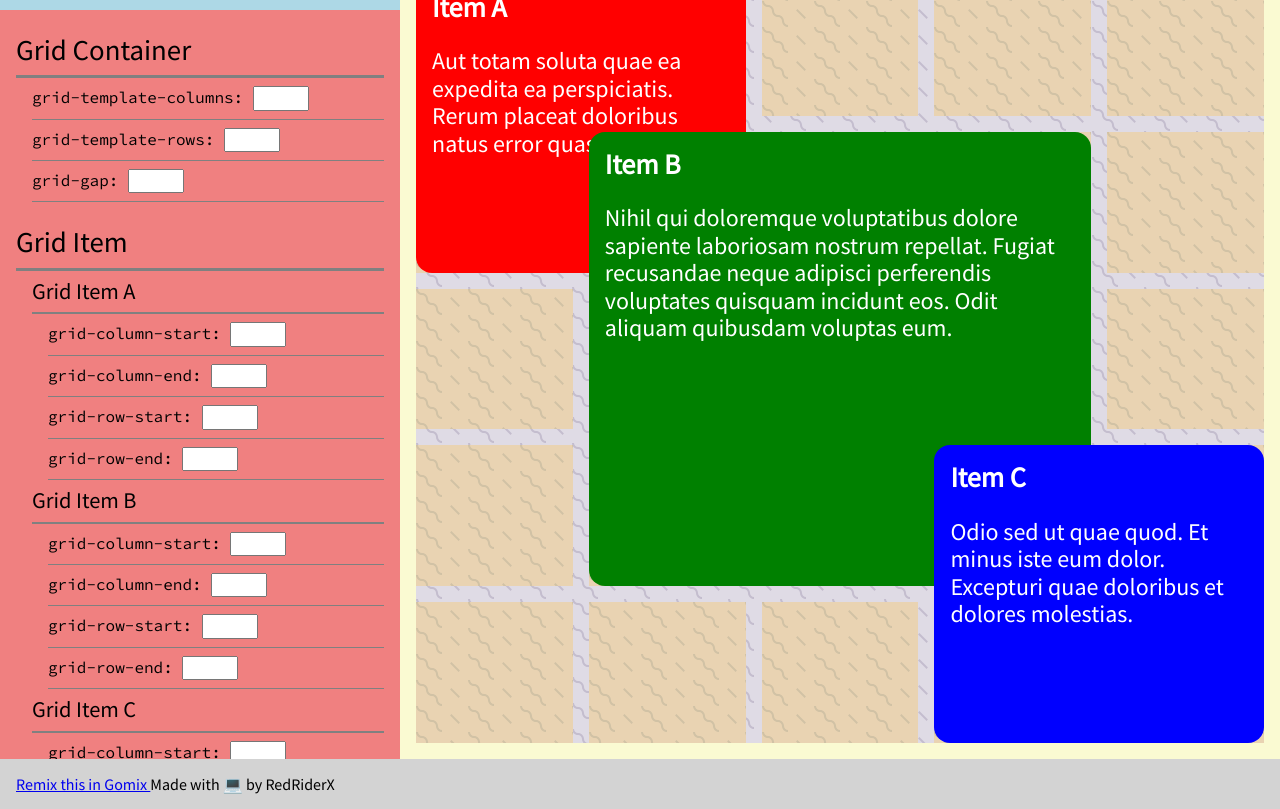
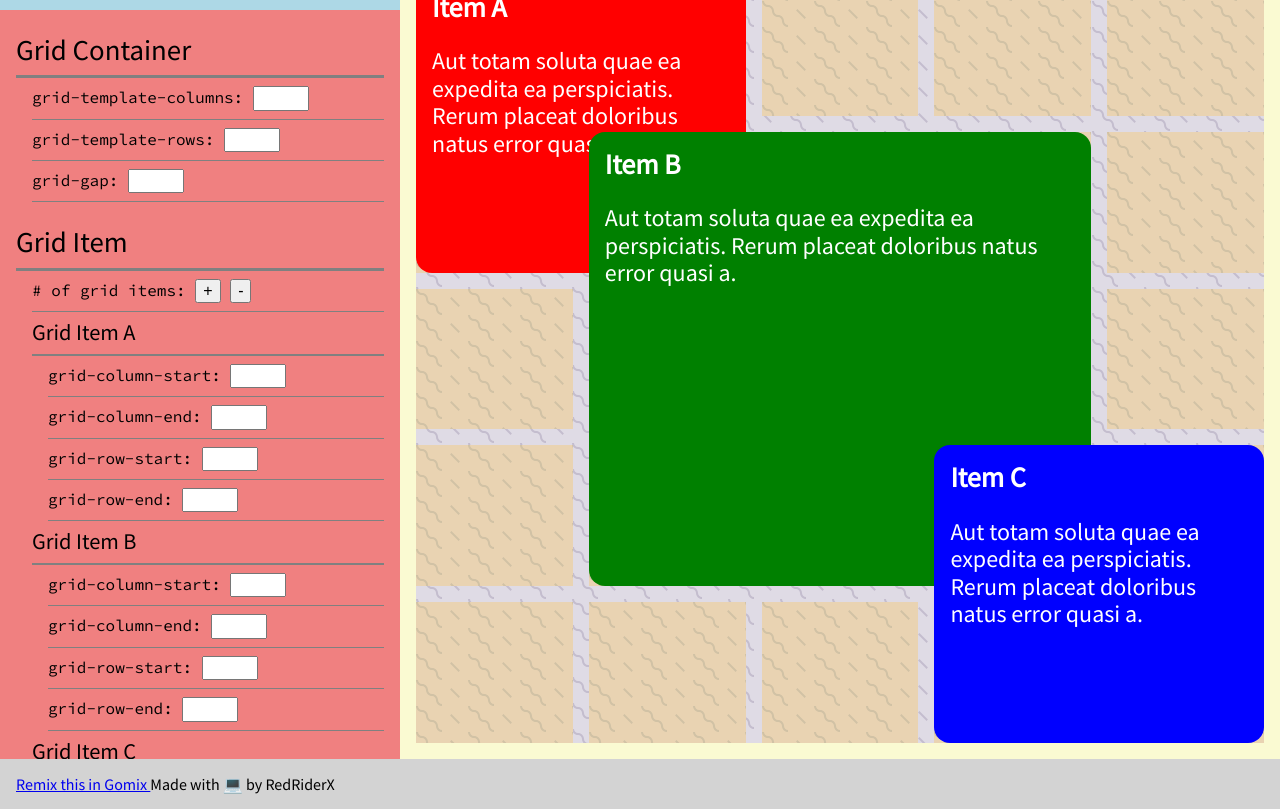
Before and after one commit to RedRiderX/grids-from-the-future, a website: page views/index.html in a window 1280 px wide. Shown: the part 41-850 px from the top of the page. Drawn offline with nearby package versions, Linux system fonts and the light colour scheme.

Commit message:
omg it works

```diff
--- a/public/client.js
+++ b/public/client.js
@@ -0,0 +1,121 @@
+'use strict'
+/* jshint eqnull:true */
+/* globals Vue */
+
+// intial setup
+// read input from starting html + css
+// copy into inputs
+// watch inputs
+// on change update matching tag
+// on tag create/destroy rework name list? nah
+// on tag create put name in header with some lorem ipsum after
+Vue.component('grid-item', {
+  template: '#grid-item-template',
+  props: [
+    'item',
+  ],
+  computed: {
+    itemStyles: function() {
+      return {
+        background: this.item.background,
+        'grid-column-start': this.item['grid-column-start'],
+        'grid-column-end': this.item['grid-column-end'],
+        'grid-row-start': this.item['grid-row-start'],
+        'grid-row-end': this.item['grid-row-end'],
+      };
+    }
+  }
+})
+Vue.component('grid', {
+  template: '#grid-template',
+  props: [
+    'grid',
+    'gridItems',
+  ],
+  computed: {
+    gridStyles: function() {
+      return {
+        width: this.grid.width,
+        height: this.grid.height,
+        'grid-template-columns': this.grid['grid-template-columns'],
+        'grid-template-rows': this.grid['grid-template-rows'],
+        'grid-gap': this.grid['grid-gap'],
+      };
+    }
+  }
+})
+Vue.component('shadow-grid', {
+  template: '#shadow-grid-template',
+  props: [
+    'grid',
+  ],
+  data: function() {
+    return {
+      // TODO
+      totalPossibleItems: 25
+    }
+  }
+})
+
+var app = new Vue({
+  el: 'main',
+  data: {
+    // property values should be strings because the values can vary so much
+    grid: {
+      width: '100%',
+      height: '100%',
+      'grid-template-columns': '1fr 1fr 1fr 1fr 1fr',
+      'grid-template-rows': '1fr 1fr 1fr 1fr 1fr',
+      'grid-gap': '1rem',
+    },
+    gridItems: [
+      {
+        index: 'a',
+        background: 'red',
+        'grid-column-start': '1',
+        'grid-column-end': '3',
+        'grid-row-start': '1',
+        'grid-row-end': '3',
+      },
+      {
+        index: 'b',
+        background: 'green',
+        'grid-column-start': '2',
+        'grid-column-end': '5',
+        'grid-row-start': '2',
+        'grid-row-end': '5',
+      },
+      {
+        index: 'c',
+        background: 'blue',
+        'grid-column-start': '4',
+        'grid-column-end': '6',
+        'grid-row-start': '4',
+        'grid-row-end': '6',
+      }
+    ],
+  },
+
+  methods: {
+
+    // http://stackoverflow.com/a/31540111
+    getNextKey: function(key) {
+      if (key === 'Z' || key === 'z') {
+        return String.fromCharCode(key.charCodeAt() - 25) + String.fromCharCode(key.charCodeAt() - 25); // AA or aa
+      } else {
+        var lastChar = key.slice(-1);
+        var sub = key.slice(0, -1);
+        if (lastChar === 'Z' || lastChar === 'z') {
+          // If a string of length > 1 ends in Z/z,
+          // increment the string (excluding the last Z/z) recursively,
+          // and append A/a (depending on casing) to it
+          return this.getNextKey(sub) + String.fromCharCode(lastChar.charCodeAt() - 25);
+        } else {
+          // (take till last char) append with (increment last char)
+          return sub + String.fromCharCode(lastChar.charCodeAt() + 1);
+        }
+      }
+      return key;
+    }
+  }
+})
--- a/views/index.html
+++ b/views/index.html
@@ -33,6 +33,10 @@
 
       <div class="option-group">
         <header>Grid Item</header>
+        <div class="option">
+          # of grid items: <button name="more-grid-item">+</button> <button name="less-grid-item">-</button>
+        </div>
+
         <div class="grid-item-options">
           <header>Grid Item A</header>
           <div class="option">
@@ -82,51 +86,14 @@
     </div>
 
     <div class="canvas">
-      <div class="grid-wrapper" >
-
-        <div class="grid shadow">
-          <div class="item">&nbsp;</div>
-          <div class="item">&nbsp;</div>
-          <div class="item">&nbsp;</div>
-          <div class="item">&nbsp;</div>
-          <div class="item">&nbsp;</div>
-          <div class="item">&nbsp;</div>
-          <div class="item">&nbsp;</div>
-          <div class="item">&nbsp;</div>
-          <div class="item">&nbsp;</div>
-          <div class="item">&nbsp;</div>
-          <div class="item">&nbsp;</div>
-          <div class="item">&nbsp;</div>
-          <div class="item">&nbsp;</div>
-          <div class="item">&nbsp;</div>
-          <div class="item">&nbsp;</div>
-          <div class="item">&nbsp;</div>
-          <div class="item">&nbsp;</div>
-          <div class="item">&nbsp;</div>
-          <div class="item">&nbsp;</div>
-          <div class="item">&nbsp;</div>
-          <div class="item">&nbsp;</div>
-          <div class="item">&nbsp;</div>
-          <div class="item">&nbsp;</div>
-          <div class="item">&nbsp;</div>
-          <div class="item">&nbsp;</div>
-        </div>
-
-        <div class="grid">
-          <div class="item item-a">
-            <h3>Item A</h3>
-            <p>Aut totam soluta quae ea expedita ea perspiciatis. Rerum placeat doloribus natus error quasi a.</p>
-          </div>
-          <div class="item item-b">
-            <h3>Item B</h3>
-            <p>Nihil qui doloremque voluptatibus dolore sapiente laboriosam nostrum repellat. Fugiat recusandae neque adipisci perferendis voluptates quisquam incidunt eos. Odit aliquam quibusdam voluptas eum.</p>
-          </div>
-          <div class="item item-c">
-            <h3>Item C</h3>
-            <p>Odio sed ut quae quod. Et minus iste eum dolor. Excepturi quae doloribus et dolores molestias.</p>
-          </div>
-        </div>
-
+      <div class="grid-wrapper">
+        <grid
+          v-bind:grid="grid"
+          v-bind:grid-items="gridItems">
+        </grid>
+        <shadow-grid
+          v-bind:grid="grid">
+        </shadow-grid>
       </div>
     </div>
   </main>
@@ -138,6 +105,37 @@
     <span>Made with 💻 by RedRiderX</span>
   </footer>
 
+  <script type="text/x-template" id="grid-item-template">
+      <div
+        v-bind:style="itemStyles">
+        <h3>Item {{ item.index.toUpperCase() }}</h3>
+        <p contenteditable>Aut totam soluta quae ea expedita ea perspiciatis. Rerum placeat doloribus natus error quasi a.</p>
+      </div>
+    </div>
+  </script>
+
+  <script type="text/x-template" id="grid-template">
+    <div
+      class="grid"
+      v-bind:style="gridStyles">
+      <grid-item
+        class="item"
+        v-for="item in gridItems"
+        v-bind:item="item">
+      </grid-item>
+    </div>
+  </script>
+
+  <script type="text/x-template" id="shadow-grid-template">
+    <div class="grid shadow">
+      <div
+        class="item"
+        v-for="n in totalPossibleItems">
+        &nbsp;
+      </div>
+    </div>
+  </script>
+
   <script src="https://unpkg.com/vue/dist/vue.js"></script>
   <script src="/client.js"></script>
 </body>
```
